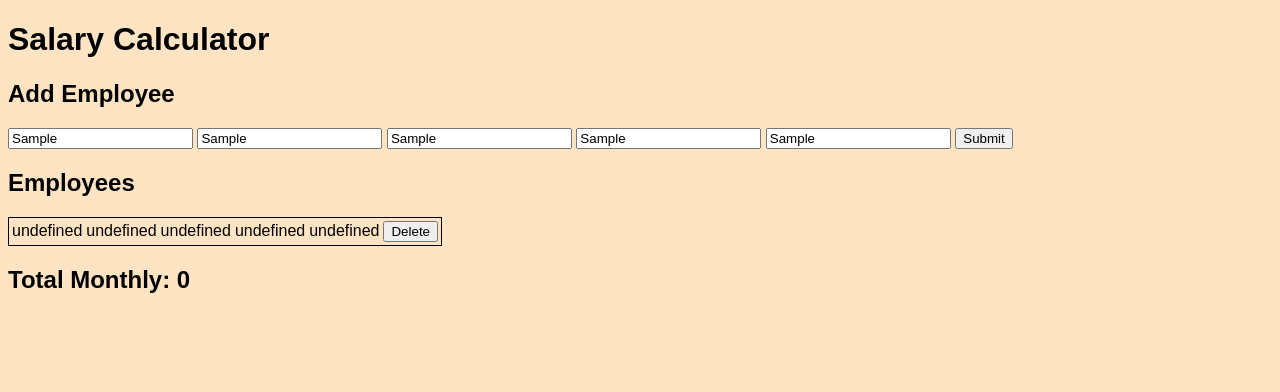
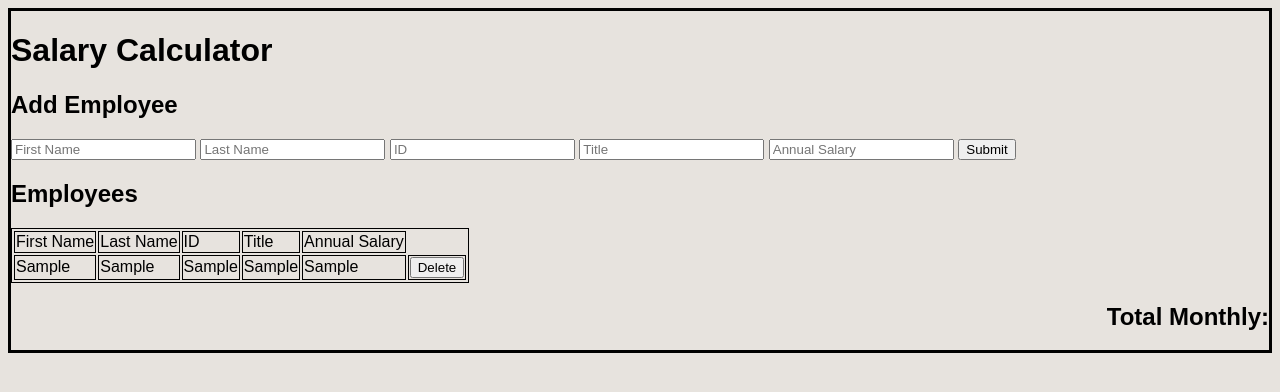
Before and after one commit to JoelEckerson/jquery-salary-calculator, a plain HTML site: page index.html in a window 1280 px wide. Both pictures are taken after typing "Sample", "Sample", "Sample", "Sample", "Sample" into the empty fields and a click on the button "Submit". Drawn offline with Linux system fonts and the light colour scheme.

Commit message:
base mode done

```diff
--- a/index.html
+++ b/index.html
@@ -20,6 +20,7 @@
     <button id="submitButton">Submit</button>
     <h2>Employees</h2>
     <table id="salaryTable">
+        <thead>
             <tr>
                 <td>First Name</td>
                 <td>Last Name</td>
@@ -27,10 +28,14 @@
                 <td>Title</td>
                 <td>Annual Salary</td>
             </tr>
-        <tr>
-            <td>  </td>
-        </tr>
+        </thead>
+        <tbody id="salaryTableBody">
+
+        </tbody>
+        <tfoot>
+
+        </tfoot>
     </table>
-    <h2>Total Monthly: <span id="totalMonthlyOutput">0</span></h2>
+    <h2 id="monthly">Total Monthly: <span id="totalMonthlyOutput">0</span></h2>
 </body>
 </html>
--- a/scripts/client.js
+++ b/scripts/client.js
@@ -4,6 +4,7 @@ let employees = [];
 
 function onReady(){
     $( '#submitButton' ).on('click', submitEmployee );
+    $( '#salaryTable' ).on('click', '.deleteRowButton', deleteRow );
 }
 
 function submitEmployee(){
@@ -16,24 +17,57 @@ function submitEmployee(){
         title: $('#titleInput').val(),
         annualSalary: $('#annualSalaryInput').val()
     } // end newEmployee
+
     employees.push(newEmployee);
     displayEmployee( employees );
     console.log(newEmployee);
+    // set the input values back to nothing
+    $('#firstNameInput').val( '' );
+    $('#lastNameInput').val( '' );
+    $('#idInput').val( '' );
+    $('#titleInput').val( '' );
+    $('#annualSalaryInput').val( '' );
 }
 
 function displayEmployee( alsoEmployees ){
     console.log('in displayEmployee');
-    let table = $( '#salaryTable' );
+    let table = $( '#salaryTableBody' );
     table.empty();
     for (let i = 0; i < alsoEmployees.length; i++) {
         table.append(`<tr>
-        <td>${ alsoEmployees.firstName}</td>
-        <td>${ alsoEmployees.lastName}</td>
-        <td>${ alsoEmployees.id}</td>
-        <td>${ alsoEmployees.title}</td>
-        <td>${ alsoEmployees.annualSalary}</td>
-        <td><button class="deletRowButton">Delete</button></td>
+        <td>${ alsoEmployees[i].firstName}</td>
+        <td>${ alsoEmployees[i].lastName}</td>
+        <td>${ alsoEmployees[i].id}</td>
+        <td>${ alsoEmployees[i].title}</td>
+        <td>${ alsoEmployees[i].annualSalary}</td>
+        <td><button class="deleteRowButton">Delete</button></td>
         </tr>`);
+    }
 
+    deleteRow();
+    calculateSalary( alsoEmployees );
+}
+
+function calculateSalary ( andAlsoEmployees ){
+    // check that we're in calculateSalary
+    console.log( 'in calculateSalary' );
+    // take in employees array
+    // loop through and take the annual salary
+    let salary = 0;
+    for (let i = 0; i < andAlsoEmployees.length; i++) {
+        salary += Number(andAlsoEmployees[i].annualSalary);
     }
+    // add and divide it by 12
+    $( '#totalMonthlyOutput' ).empty();
+    $( '#totalMonthlyOutput' ).append(salary/12);
+    if(salary/12 > 20000){
+     $( '#totalMonthlyOutput' ).css("background-color", "red" );
+    }
+    // append it to the DOM
+    // if it's over 20k monthly turn red
+
 }
+
+function deleteRow(){
+    console.log( 'in deleteRow:', $( this ).parent().parent().fadeOut() );
+}
--- a/style/style.css
+++ b/style/style.css
@@ -1,12 +1,17 @@
 body{
+
+    border-style: solid;
+    border-width: 3px;
+
     font-family: Arial, Helvetica, sans-serif;
-    background-color: bisque;
+    background-color: rgba(231, 227, 221, 0.966);
 }
 
-#salaryTable{
+#salaryTable, tr, td{
     border: 1px solid black;
+
 }
 
-h2{
-
+#monthly{
+    text-align: right;
 }
```
Lines whose indentation alone changed are shown as unchanged.
